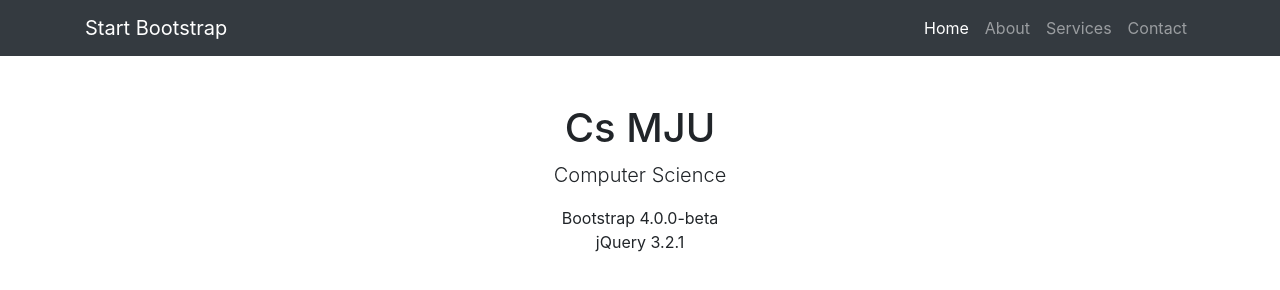
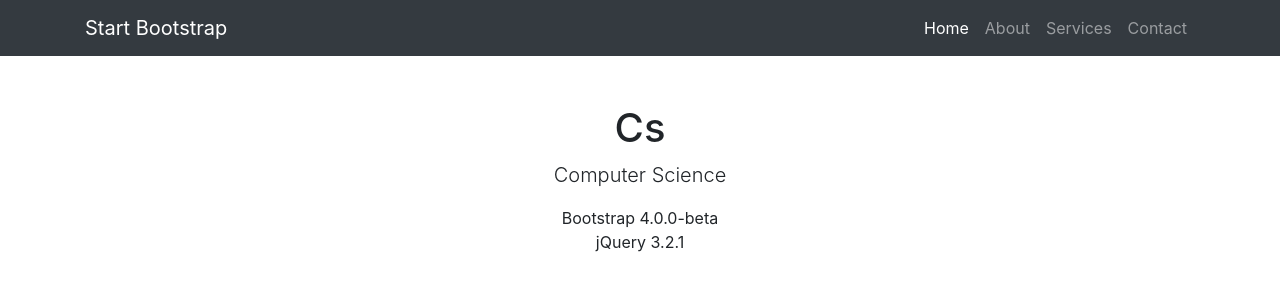
Before and after one commit to maleewansaetang/cs446, a website: page index.html in a window 1280 px wide. Drawn offline with Linux system fonts and the light colour scheme.

Commit message:
Update index.html

```diff
--- a/index.html
+++ b/index.html
@@ -62,7 +62,7 @@
     <div class="container">
       <div class="row">
         <div class="col-lg-12 text-center">
-          <h1 class="mt-5">Cs MJU </h1>
+          <h1 class="mt-5">Cs</h1>
           <p class="lead">Computer Science</p>
           <ul class="list-unstyled">
             <li>Bootstrap 4.0.0-beta</li>
```
